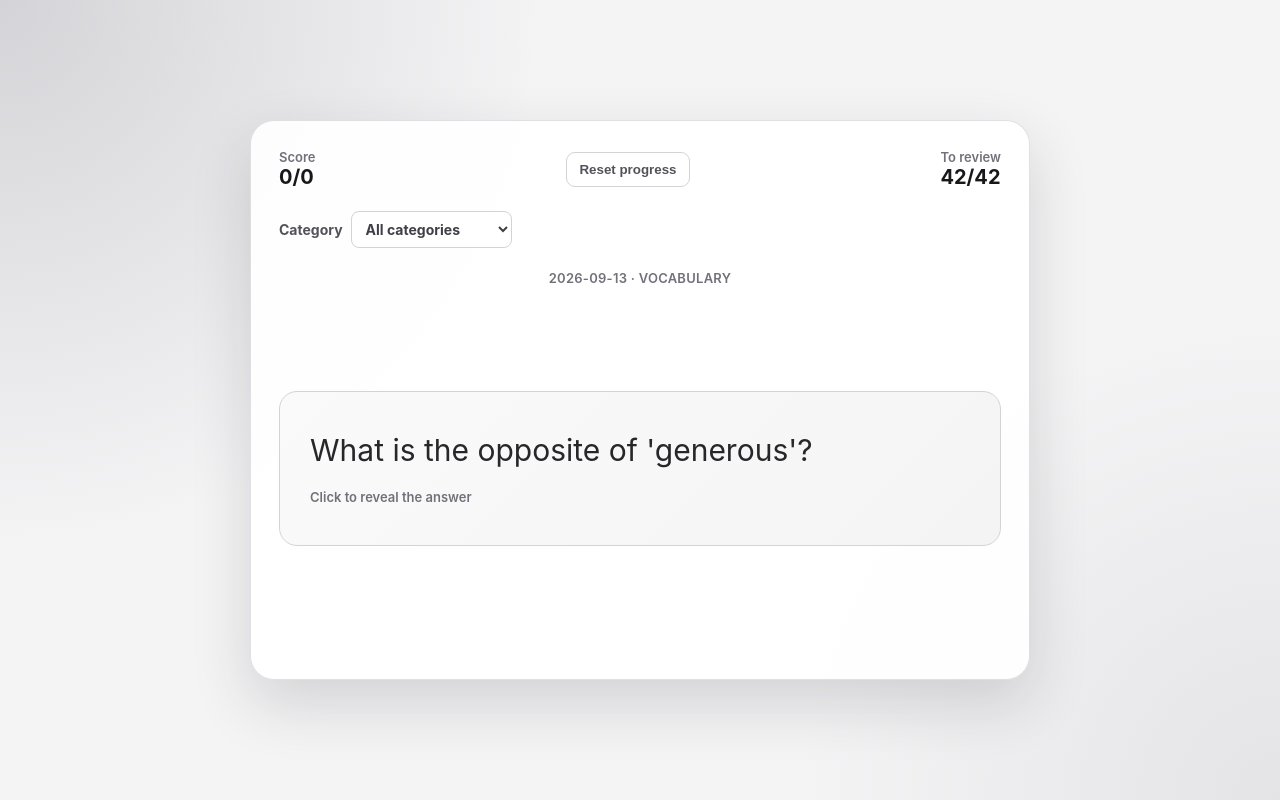
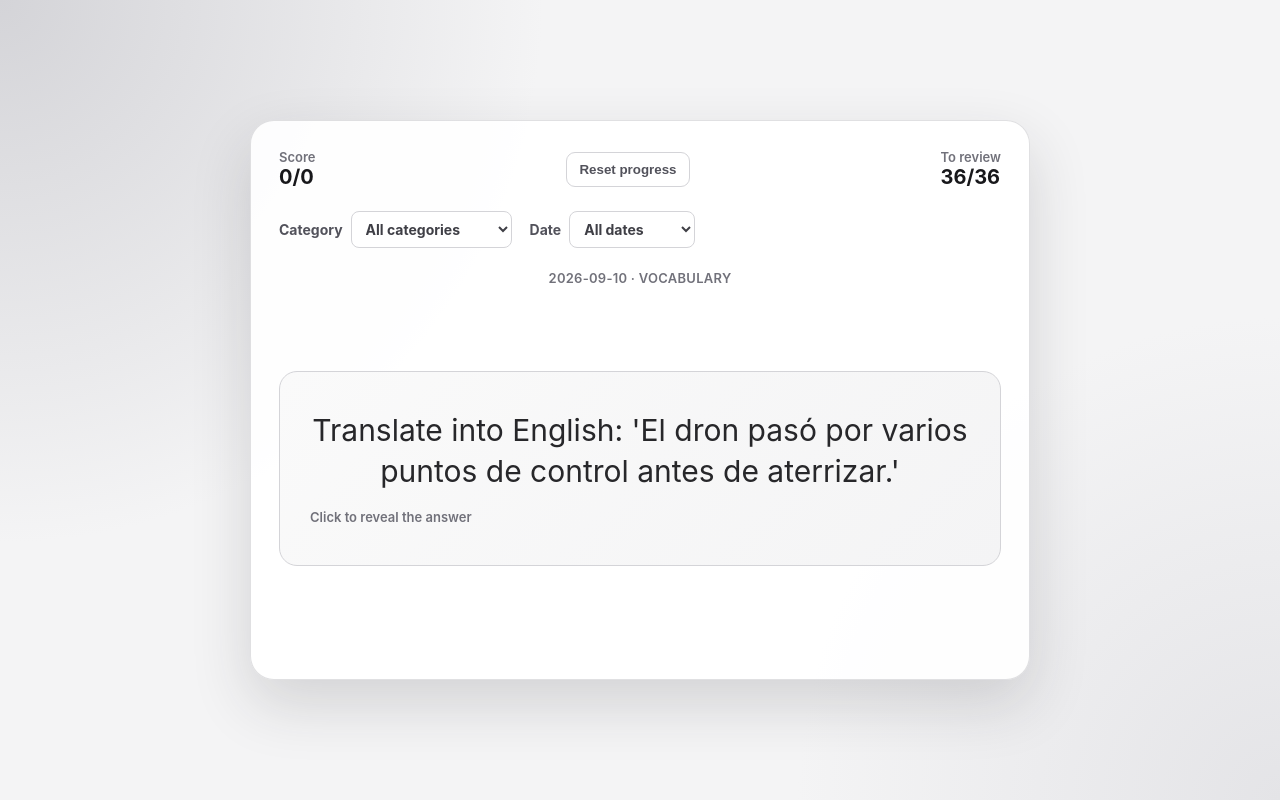
Before and after one commit to adefrutoscasado/english-txt-quiz, a React (Create React App) app: page / in a window 1280 px wide. Built offline with nearby package versions, Linux system fonts and the light colour scheme.

Commit message:
Add date filtering to the quiz

```diff
--- a/src/App.css
+++ b/src/App.css
@@ -98,6 +98,12 @@
   color: #52525b;
   font-size: 14px;
   font-weight: 700;
+}
+
+.filters {
+  display: flex;
+  flex-wrap: wrap;
+  gap: 18px;
 }
 
 .category-filter select {
@@ -208,6 +214,10 @@
     flex-direction: column;
   }
 
+  .filters {
+    gap: 12px;
+  }
+
   .answer {
     max-width: none;
   }
--- a/src/App.tsx
+++ b/src/App.tsx
@@ -4,22 +4,25 @@ import quiz from './assets/quiz.json'
 import {reset, insertKnownQuestion, isAlreadyKnown} from './services/storage'
 
 const categories = Array.from(new Set(quiz.map(item => item.category))).sort()
+const dates = Array.from(new Set(quiz.map(item => item.timestamp))).sort().reverse()
 
 const shuffle = <T,>(items: T[]) => [...items].sort(() => Math.random() - 0.5)
 
 function App() {
   const [position, setPosition] = useState(0 as number)
   const [category, setCategory] = useState('ALL')
+  const [date, setDate] = useState('ALL')
   const [showAnswer, setShowAnswer] = useState(false)
   const [successNumber, setSuccessNumber] = useState(0 as number)
   const [errorNumber, setErrorNumber] = useState(0 as number)
 
   const filteredQuiz = useMemo(() => {
-    const questions = category === 'ALL'
-      ? quiz
-      : quiz.filter(item => item.category === category)
+    const questions = quiz.filter(item =>
+      (category === 'ALL' || item.category === category) &&
+      (date === 'ALL' || item.timestamp === date)
+    )
     return shuffle(questions)
-  }, [category])
+  }, [category, date])
   const currentQuestion = filteredQuiz[position]
   const questionAmount = filteredQuiz.length
   const failLength = filteredQuiz.filter(item => !isAlreadyKnown(item.question)).length
@@ -52,6 +55,12 @@ function App() {
     setShowAnswer(false)
   }
 
+  const changeDate = (event: React.ChangeEvent<HTMLSelectElement>) => {
+    setDate(event.target.value)
+    setPosition(0)
+    setShowAnswer(false)
+  }
+
   return (
     <div className="App">
       <div className="Content">
@@ -66,6 +75,7 @@ function App() {
             <strong>{failLength}/{questionAmount}</strong>
           </div>
         </div>
+        <div className="filters">
           <label className="category-filter" htmlFor="category">
             Category
             <select id="category" value={category} onChange={changeCategory}>
@@ -73,6 +83,14 @@ function App() {
               {categories.map(item => <option key={item} value={item}>{item}</option>)}
             </select>
           </label>
+          <label className="category-filter" htmlFor="date">
+            Date
+            <select id="date" value={date} onChange={changeDate}>
+              <option value="ALL">All dates</option>
+              {dates.map(item => <option key={item} value={item}>{item}</option>)}
+            </select>
+          </label>
+        </div>
         {currentQuestion && <div className="metadata">{currentQuestion.timestamp} · {currentQuestion.category}</div>}
         {!showAnswer && currentQuestion && <button className="question" onClick={advance}><span>{currentQuestion.question}</span><small>Click to reveal the answer</small></button>}
         {showAnswer && currentQuestion ? <div className="response"><div className="answer-label">Answer</div><div className="answer-text">{currentQuestion.answer}</div><p className="description">{currentQuestion.description}</p></div> : <div />}
@@ -80,7 +98,7 @@ function App() {
           <button className="answer" onClick={() => registerSuccess(currentQuestion.question)}>I knew it</button>
           <button className="answer" onClick={() => registerError(currentQuestion.question)}>Still learning</button>
         </div>}
-        {!currentQuestion && <div className="completion">You have completed this category.</div>}
+        {!currentQuestion && <div className="completion">No questions match these filters.</div>}
       </div>
     </div>
   )
--- a/src/assets/quiz.json
+++ b/src/assets/quiz.json
@@ -1,46 +1,4 @@
 [
-  {
-    "question": "Choose the correct sentence: 'She ___ coffee every morning.'",
-    "answer": "She drinks coffee every morning.",
-    "timestamp": "2026-09-13",
-    "description": "Use the present simple for habits and routines. With he, she, or it, add -s to the verb.",
-    "category": "GRAMMAR"
-  },
-  {
-    "question": "What is the opposite of 'generous'?",
-    "answer": "Selfish.",
-    "timestamp": "2026-09-13",
-    "description": "A generous person likes giving or sharing; a selfish person mainly thinks about themselves.",
-    "category": "VOCABULARY"
-  },
-  {
-    "question": "Which syllable is stressed in the word 'photograph'?",
-    "answer": "The first syllable: PHO-to-graph.",
-    "timestamp": "2026-09-13",
-    "description": "The stress changes in the related word 'photography': pho-TOG-ra-phy.",
-    "category": "PRONUNCIATION"
-  },
-  {
-    "question": "What does the phrasal verb 'look after' mean?",
-    "answer": "To take care of someone or something.",
-    "timestamp": "2026-09-13",
-    "description": "For example: 'Can you look after my cat while I am away?'",
-    "category": "PHRASAL_VERBS"
-  },
-  {
-    "question": "Complete the idiom: 'It is raining ___. '",
-    "answer": "It is raining cats and dogs.",
-    "timestamp": "2026-09-13",
-    "description": "This idiom means that it is raining very heavily.",
-    "category": "IDIOMS"
-  },
-  {
-    "question": "Choose the correct preposition: 'I have lived here ___ 2020.'",
-    "answer": "I have lived here since 2020.",
-    "timestamp": "2026-09-13",
-    "description": "Use 'since' with a starting point in time. Use 'for' with a duration, such as 'for three years'.",
-    "category": "GRAMMAR"
-  },
   {
     "question": "Translate into English: 'Ella está acostumbrada a trabajar con plazos ajustados.'",
     "answer": "She is used to working with tight deadlines.",
```
Also changed, not shown: 1 other file (tests, documents, lock files or other folders). Lines whose indentation alone changed are shown as unchanged.
